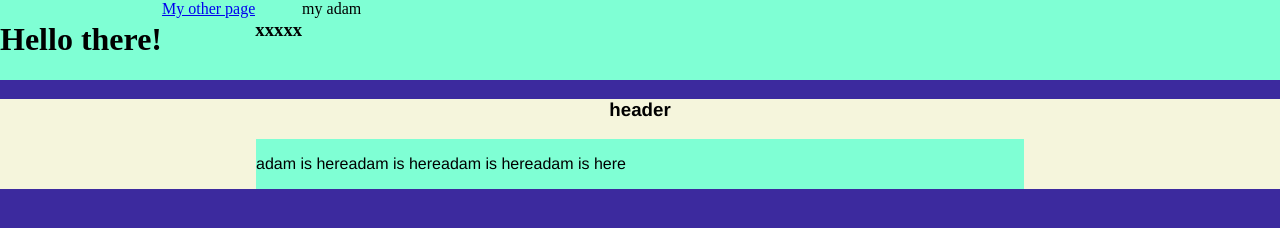
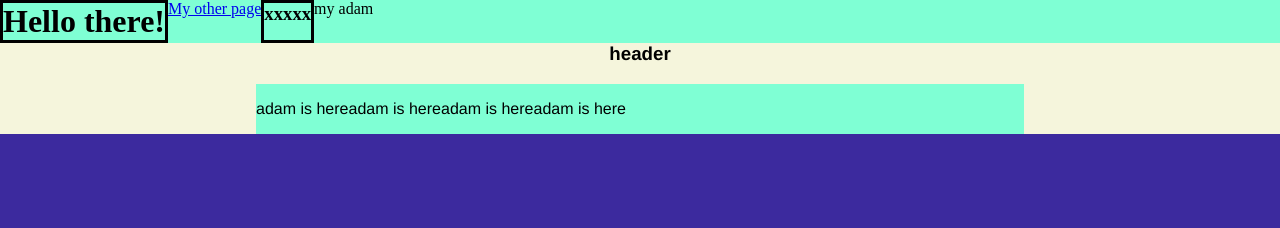
Before and after one commit to gagatron/web-platform-4aecx3, a plain HTML site: page index.html in a window 1280 px wide. Drawn offline with Linux system fonts and the light colour scheme.

Commit message:
2 files modified

```diff
--- a/index.html
+++ b/index.html
@@ -6,15 +6,15 @@
   </head>
   <body>
     <div class="xx">
-    <h1>Hello there!</h1>
+    <h1 class="h1_test">Hello there!</h1>
     <a href="/me.html">My other page</a>
     <header class="xx">
-      <h3>xxxxx</h3>
+      <h3 class="h1_test" >xxxxx</h3>
       <div>my adam </div>
     </header>
     </div>
     <div class="col1 center">
-      <h3>header</h3>
+      <h3 style="margin-top: 0 ">header</h3>
       <div class="xx">
       <p>
     adam is here
--- a/styles.css
+++ b/styles.css
@@ -25,3 +25,11 @@ header {
   text-align: center;
   align-items: center;
 }
+
+.h1_test {
+
+     margin: 0;
+     border: solid;
+     padding: 0;
+
+}
```
